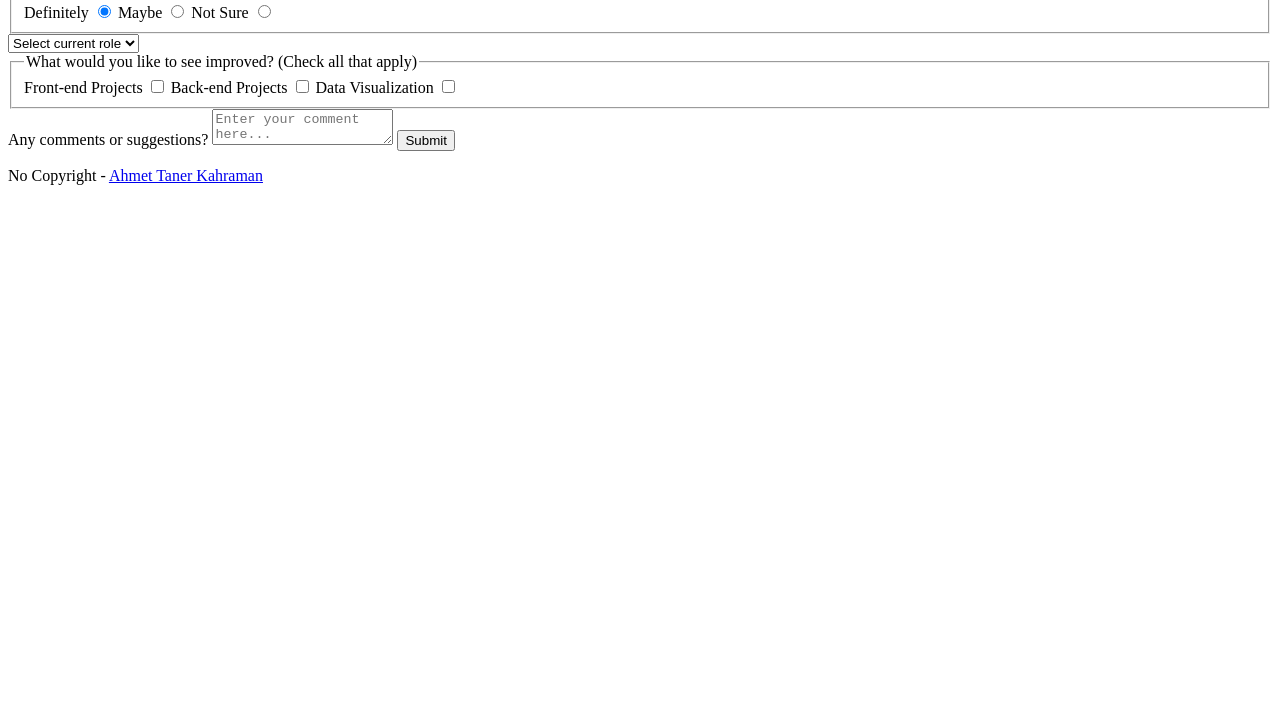
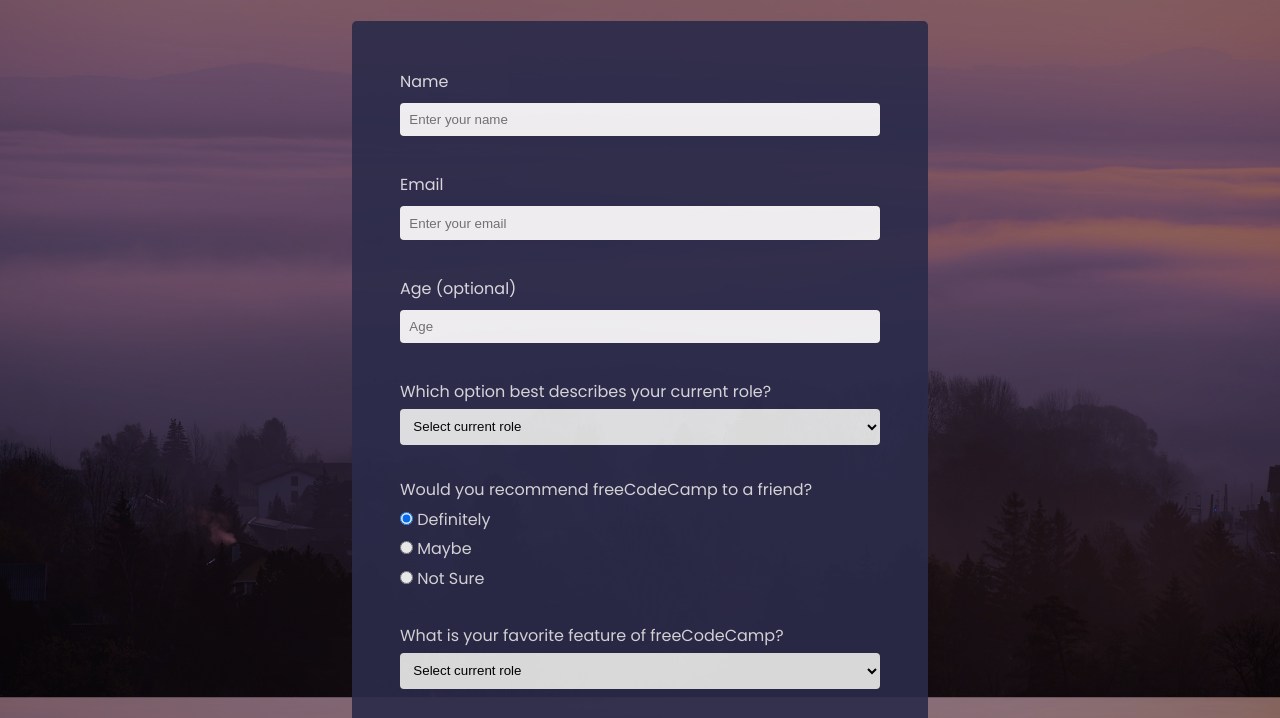
Before and after one commit to kahramanahmettaner/freeCodeCamp-responsiveWebDesign-surveyForm, a plain HTML site: page index.html in a window 1280 px wide. Shown: the part 156-874 px from the top of the page. Before the commit the page ends 800 px from the top, so only its background shows below. Drawn offline with Linux system fonts and the light colour scheme.

Commit message:
feat: add CSS styling and adjust HTML for better presentation
- Added styles to styles.css for improved layout and visual appeal
- Adjusted HTML in index.html to align with new styles

```diff
--- a/index.html
+++ b/index.html
@@ -11,11 +11,14 @@
 
     <main>
         <h1 id="title">freeCodeCamp Survey Form</h1>
-        <p id="description">This page built by Ahmet Taner Kahraman</p>
+        <p id="description">
+            <i>This page is built for Responsive Web Design Certification</i>
+        </p>
         <form
             id="survey-form"
         >
             <!-- Name -->
+            <div class="form-element">
                 <label
                     id="name-label"
                     for="name"
@@ -28,8 +31,10 @@
                     type="text"
                     placeholder="Enter your name"
                 >
+            </div>
 
             <!-- Email -->
+            <div class="form-element">
                 <label
                     id="email-label"
                     for="email"
@@ -42,8 +47,10 @@
                     type="email"
                     placeholder="Enter your email"
                 >
+            </div>
 
             <!-- Age -->
+            <div class="form-element">
                 <label
                     id="number-label"
                     for="number"
@@ -57,9 +64,11 @@
                     max="200"
                     placeholder="Age"
                 >
+            </div>
 
             <!-- Dropdown -->
-            <label for="dropdown"></label>
+            <div class="form-element">
+                <label for="dropdown">Which option best describes your current role?</label>
                 <select
                     name="currentRole"
                     id="dropdown"
@@ -68,16 +77,15 @@
                     <option value="Student">Student</option>
                     <option value="Full Time Job">Full Time Job</option>
                 </select>
+            </div>
 
             <!-- Radioboxes -->
-            <fieldset>
+            <fieldset class="form-element">
                 <legend>Would you recommend freeCodeCamp to a friend?</legend>
                 <label
                     id="label-radiobox-definitely"
                     for="radiobox-definitely"
                 >
-                Definitely
-                </label>
                 <input
                     checked
                     id="radiobox-definitely"
@@ -85,34 +93,38 @@
                     name="recommend"
                     value="Definitely"
                 >
+                Definitely
+                </label>
                 <label
                     id="label-radiobox-maybe"
                     for="radiobox-maybe"
                 >
-                Maybe
-                </label>
                 <input
                     id="radiobox-maybe"
                     type="radio"
                     name="recommend"
                     value="Maybe"
                 >
+                Maybe
+                </label>
+
                 <label
                     id="label-radiobox-notsure"
                     for="radiobox-notsure"
                 >
-                Not Sure
-                </label>
                 <input
                     id="radiobox-notsure"
                     type="radio"
                     name="recommend"
                     value="Not Sure"
                 >
+                Not Sure
+                </label>
             </fieldset>
 
             <!-- Dropdown2 -->
-            <label for="dropdown-feature"></label>
+            <div class="form-element">
+                <label for="dropdown-feature">What is your favorite feature of freeCodeCamp?</label>
                 <select
                     name="favoriteFeature"
                     id="dropdown-feature"
@@ -121,51 +133,56 @@
                     <option value="Challenges">Challenges</option>
                     <option value="Projects">Projects</option>
                 </select>
+            </div>
 
             <!-- Checkboxes -->
-            <fieldset>
+            <fieldset class="form-element">
                 <legend>What would you like to see improved? (Check all that apply)</legend>
                 <label
                     id="label-checkbox-frontendprojects"
                     for="checkbox-frontendprojects"
                 >
-                Front-end Projects
-                </label>
                 <input
                     id="checkbox-frontendprojects"
                     type="checkbox"
                     name="improvements[]"
                     value="Front-end Projects"
                 >
+                Front-end Projects
+                </label>
+
                 <label
                     id="label-checkbox-backendprojects"
                     for="checkbox-backendprojects"
                 >
-                Back-end Projects
-                </label>
                 <input
                     id="checkbox-backendprojects"
                     type="checkbox"
                     name="improvements[]"
                     value="Back-end Projects"
                 >
+                Back-end Projects
+                </label>
+
                 <label
                     id="label-checkbox-datavisualization"
                     for="checkbox-datavisualization"
                 >
-                Data Visualization
-                </label>
                 <input
                     id="checkbox-datavisualization"
                     type="checkbox"
                     name="improvements[]"
                     value="Data Visualization"
                 >
+                Data Visualization
+                </label>
+
                 <!-- ..... -->
                 <!-- Other chekcboxes can also be added here in similar way -->
             </fieldset>
 
             <!-- Textarea -->
+            <div class="form-element">
                 <label
                     id="label-textarea-comments"
                     for="textarea-comments"
@@ -177,9 +194,11 @@
                     name="comments"
                     placeholder="Enter your comment here..."
                 ></textarea>
+            </div>
 
             <!-- Submit button -->
             <button
+                class="form-element"
                 id="submit"
                 type="submit"
             >
@@ -192,12 +211,22 @@
 
     <footer>
         <p>
-            No Copyright -
+            No Copyright - Built by
             <a
                 href="https://github.com/kahramanahmettaner"
                 target="_blank"
             > Ahmet Taner Kahraman </a>
         </p>
+        <a
+            class="icon-link icon-link-hover"
+            style="--bs-link-hover-color-rgb: 25, 135, 84;"
+            href="https://github.com/kahramanahmettaner"
+            target="_blank"
+        >
+            <svg xmlns="http://www.w3.org/2000/svg" width="24" height="24" fill="currentColor" class="bi bi-github" viewBox="0 0 16 16">
+                <path d="M8 0C3.58 0 0 3.58 0 8c0 3.54 2.29 6.53 5.47 7.59.4.07.55-.17.55-.38 0-.19-.01-.82-.01-1.49-2.01.37-2.53-.49-2.69-.94-.09-.23-.48-.94-.82-1.13-.28-.15-.68-.52-.01-.53.63-.01 1.08.58 1.23.82.72 1.21 1.87.87 2.33.66.07-.52.28-.87.51-1.07-1.78-.2-3.64-.89-3.64-3.95 0-.87.31-1.59.82-2.15-.08-.2-.36-1.02.08-2.12 0 0 .67-.21 2.2.82.64-.18 1.32-.27 2-.27s1.36.09 2 .27c1.53-1.04 2.2-.82 2.2-.82.44 1.1.16 1.92.08 2.12.51.56.82 1.27.82 2.15 0 3.07-1.87 3.75-3.65 3.95.29.25.54.73.54 1.48 0 1.07-.01 1.93-.01 2.2 0 .21.15.46.55.38A8.01 8.01 0 0 0 16 8c0-4.42-3.58-8-8-8"/>
+            </svg>
+        </a>
     </footer>
 
 </body>
--- a/styles.css
+++ b/styles.css
@@ -1 +1,115 @@
-/* TODO: Add styles */
+/* Import */
+@import url('https://fonts.googleapis.com/css2?family=Poppins:wght@100;200;300;400;500;600;700;800;900&display=swap');
+
+
+/* css variables */
+
+:root {
+    --bg-color: rgb(43, 43, 74);
+    --btn-color: #37af65;
+    --border-color: #38466e;
+    --font-color: #e5e5e8;
+}
+
+
+/* css reset */
+html {
+    box-sizing: border-box;
+}
+
+*,
+*::before,
+*::after {
+    box-sizing: inherit;
+    margin: 0;
+    padding: 0;
+}
+
+
+/* styles for page design */
+body {
+    min-height: 100%;
+    padding: 2em;
+
+    background-image: url('assets/bg.jpg'), linear-gradient(rgb(30, 30, 100, 0.6),rgba(30,30,100,0.6));;
+    background-repeat: no-repeat;
+    background-attachment: fixed;
+    background-size: cover;
+    background-blend-mode: overlay;
+
+    font-family: 'Poppins', sans-serif;
+    color: var(--font-color);
+}
+
+h1, p {
+    text-align: center;
+}
+
+main {
+    display: flex;
+    flex-direction: column;
+    justify-content: start;
+    align-items: center;
+    gap: .5em;
+    margin: 2em;
+}
+
+#survey-form {
+    margin-top: 1.5em;
+    display: flex;
+    flex-direction: column;
+    gap: 2em;
+    border-radius: .3em;
+    padding: 3em;
+    width: 50%;
+    min-width: 400px;
+    background-color: var(--bg-color);
+    opacity: 0.9;
+}
+
+#survey-form .form-element {
+    display: flex;
+    flex-direction: column;
+    gap: .3em;
+}
+
+#survey-form input, select, textarea, button {
+    outline: none;
+    border: none;
+    border-radius: .3em;
+    padding: .7em;
+}
+
+#survey-form textarea {
+    min-height: 10em;
+}
+
+#survey-form button {
+    background-color: var(--btn-color);
+    color: #fff;
+    padding: 1em;
+    justify-content: center;
+    align-items: center;
+    cursor: pointer;
+}
+
+#survey-form fieldset {
+    border: none;
+}
+
+
+#survey-form legend, input {
+    margin: .3em 0;
+}
+
+footer {
+    display: flex;
+    flex-direction: row;
+    justify-content: center;
+    align-self: center;
+    gap: 1em;
+}
+
+footer a {
+    color: var(--font-color);
+}
```
Also changed, not shown: assets/bg.jpg (added), assets/bg2.jpg (added). Lines whose indentation alone changed are shown as unchanged.
